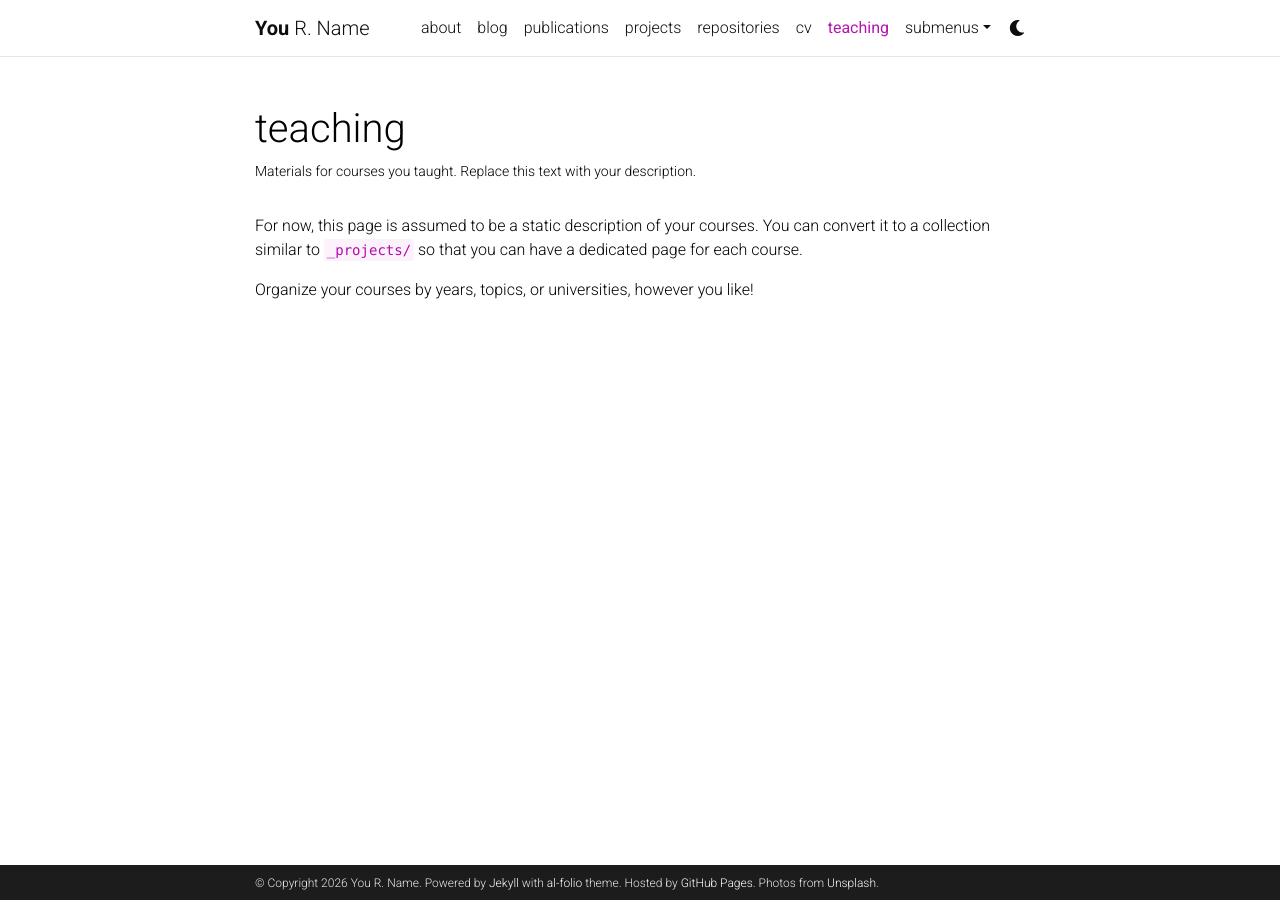
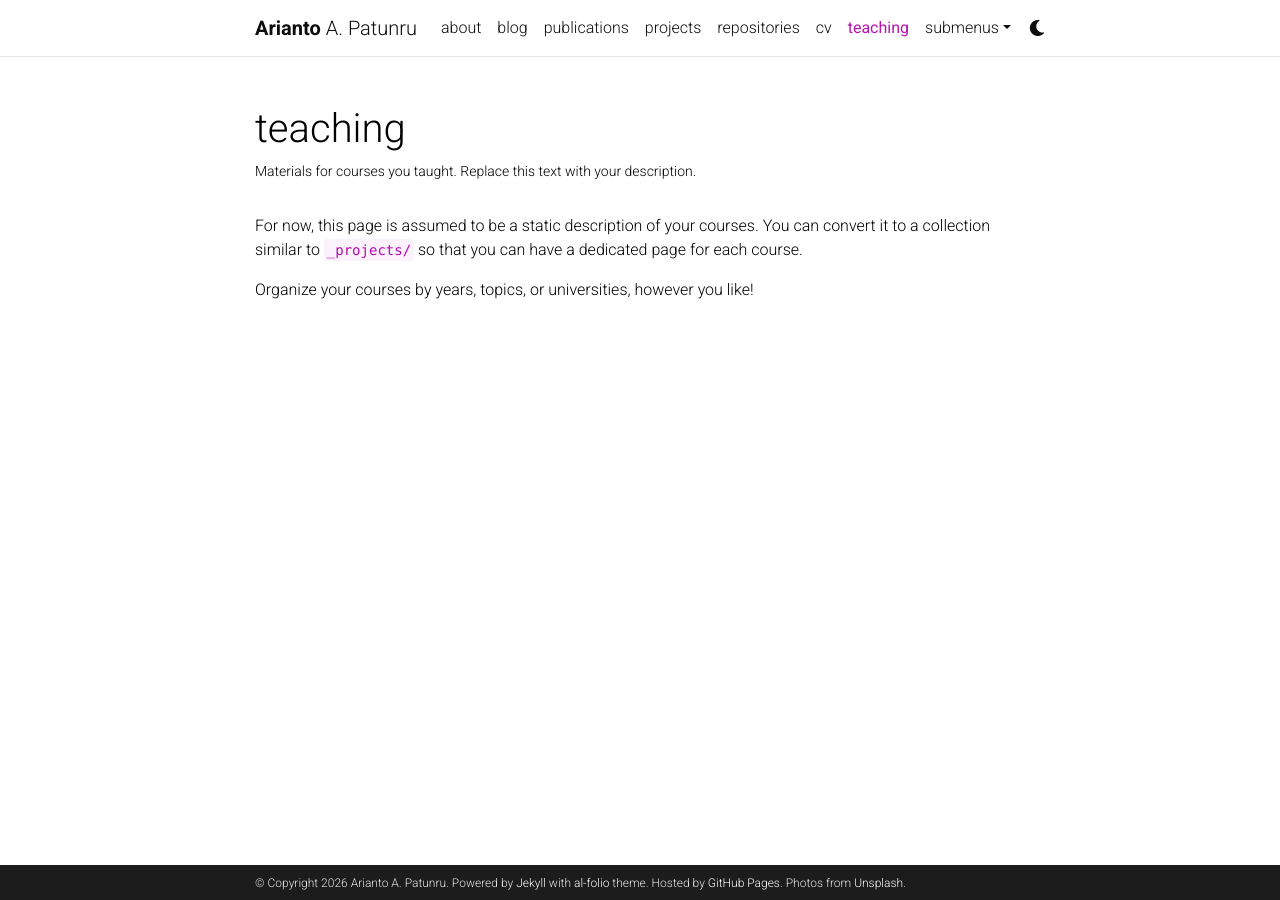
Before and after one commit to patunru/patunru.github.io, a Jekyll site: the page built from _pages/teaching.md, in a window 1280 px wide. Built offline with Jekyll 4.4.1, drawn with Linux system fonts in a browser that asks for light colours; comment, search, counter and statistics services are not loaded; a style sheet for code colours, icons or effects is not loaded; part of the change alters nothing that is shown.

Commit message:
Update _config.yml

```diff
--- a/_config.yml
+++ b/_config.yml
@@ -3,22 +3,22 @@
 # -----------------------------------------------------------------------------
 
 title: blank # the website title (if blank, full name will be used instead)
-first_name: You
-middle_name: R.
-last_name: Name
-email: you@example.com
+first_name: Arianto
+middle_name: A.
+last_name: Patunru
+email: arianto.patunru@anu.edu.au
 description: > # the ">" symbol means to ignore newlines until "footer_text:"
-  A simple, whitespace theme for academics. Based on [*folio](https://github.com/bogoli/-folio) design.
+  Economist and Policy & Engagement Manager at the ANU Indonesia Project (Crawford School of Public Policy, Australian National University).
 footer_text: >
   Powered by <a href="https://jekyllrb.com/" target="_blank">Jekyll</a> with <a href="https://github.com/alshedivat/al-folio">al-folio</a> theme.
   Hosted by <a href="https://pages.github.com/" target="_blank">GitHub Pages</a>.
   Photos from <a href="https://unsplash.com" target="_blank">Unsplash</a>.
-keywords: jekyll, jekyll-theme, academic-website, portfolio-website  # add your own keywords or leave empty
+keywords: Indonesia, trade, FDI, global value chains, policy, economics, environment, climate change
 
 lang: en # the language of your site (for example: en, fr, cn, ru, etc.)
 icon: ⚛️  # the emoji used as the favicon (alternatively, provide image name in /assets/img/)
 
-url: https://al-folio.github.io # the base hostname & protocol for your site
+url: https://patunru.github.io
 baseurl: # the subpath of your site, e.g. /blog/
 last_updated: false # set to true if you want to display last updated in the footer
 impressum_path:  # set to path to include impressum link in the footer, use the same path as permalink in a page, helps to conform with EU GDPR
```
